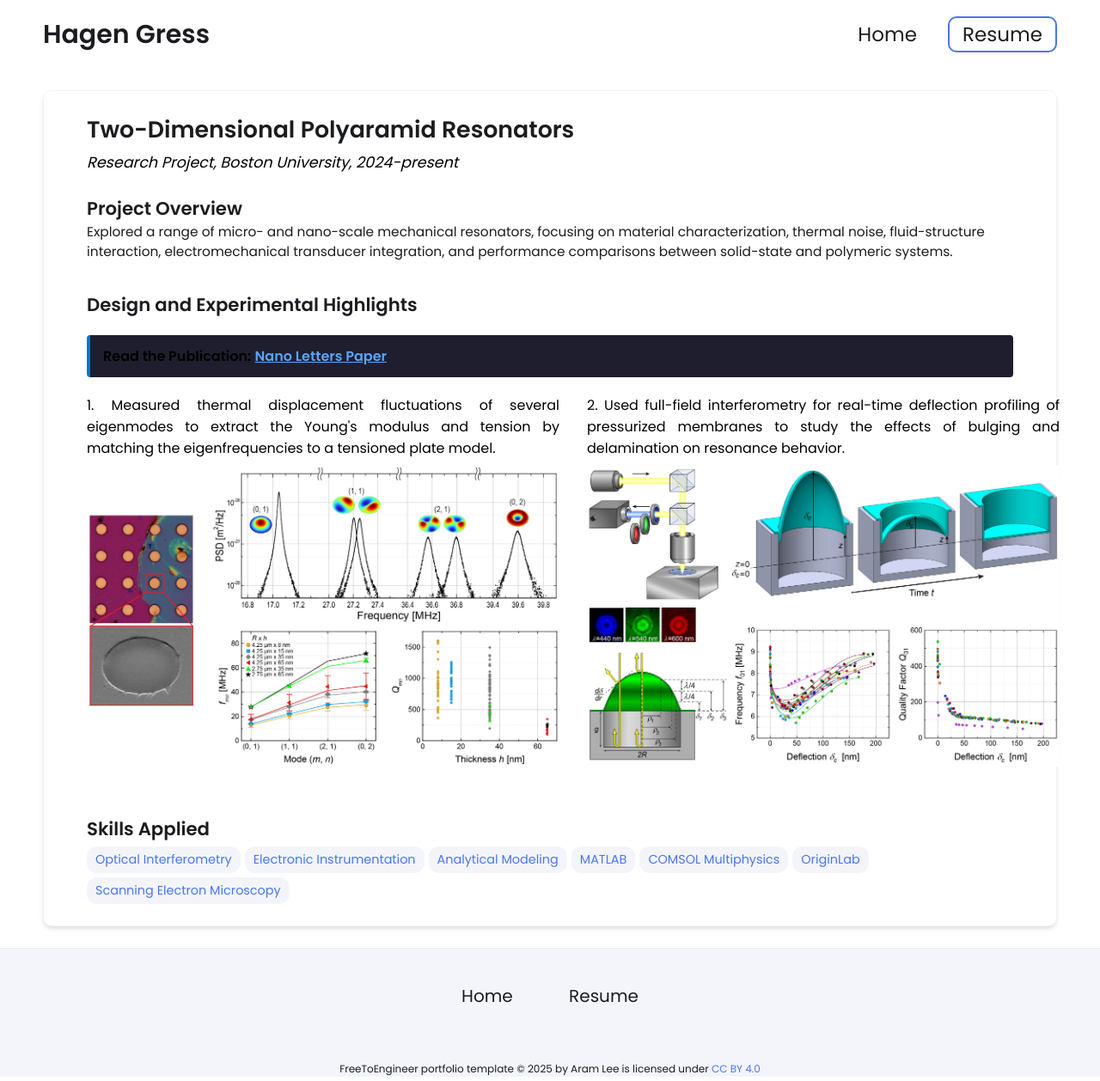
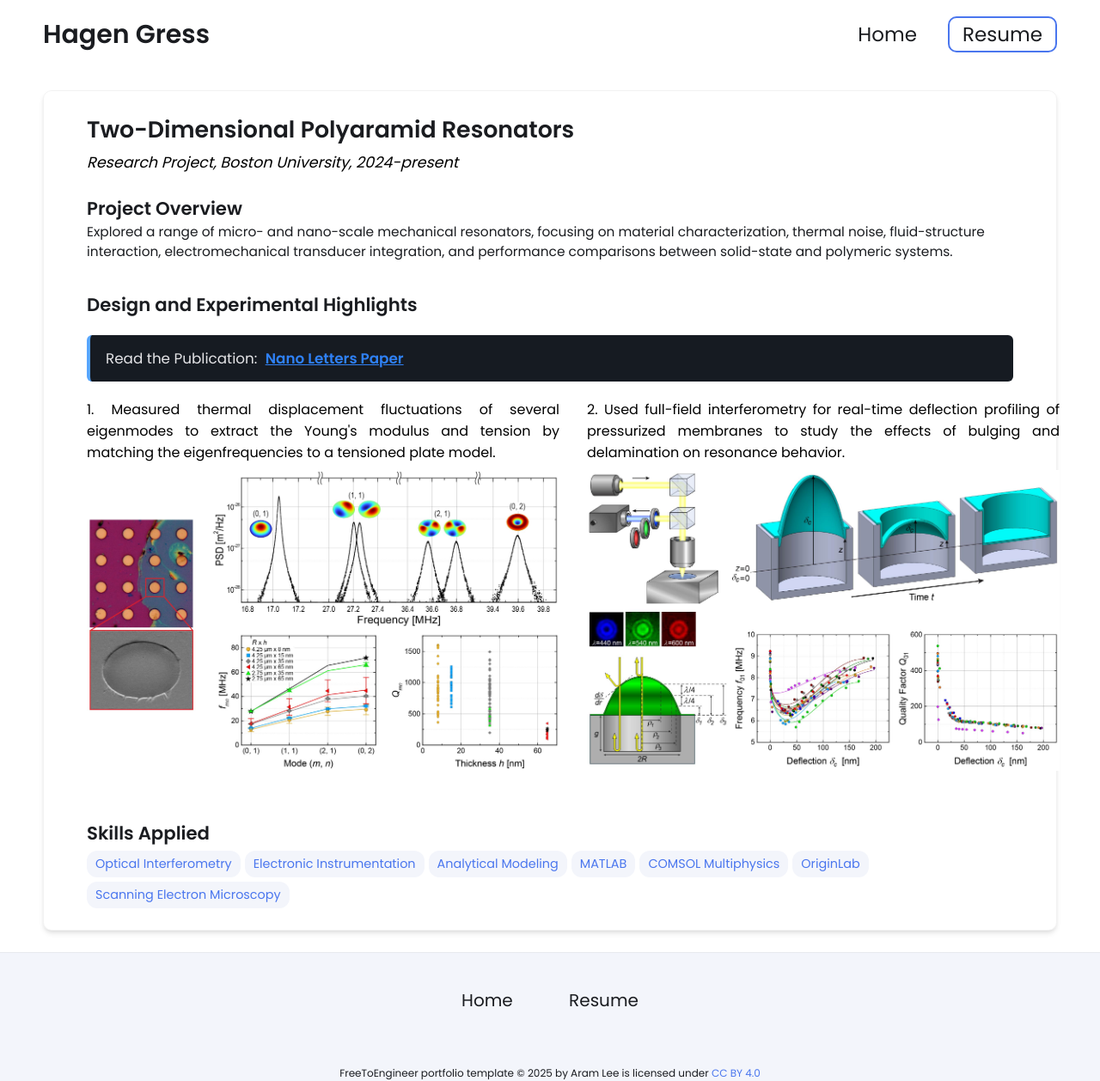
Before and after one commit to HagenGress/HagenGress.github.io, a Jekyll site: the page built from _projects/2D_Resonators/index.md, in a window 1280 px wide. Shown: the whole page at 86% size. Built offline with Jekyll 4.4.1, drawn with Linux system fonts in a browser that asks for light colours.

Commit message:
Update index.md

```diff
--- a/_projects/2D_Resonators/index.md
+++ b/_projects/2D_Resonators/index.md
@@ -12,8 +12,9 @@ main-image: /2D_Resonators_TitlePicture.jpg
 
 ## Design and Experimental Highlights
 
-<div style="margin: 20px 0; padding: 12px 15px; background-color: #1e1e2e; border-left: 4px solid #007acc; border-radius: 4px;">
-  <strong>Read the Publication:</strong> <a href="https://pubs.acs.org/doi/abs/10.1021/acs.nanolett.5c04440" target="_blank" style="color: #58a6ff; text-decoration: underline; font-weight: bold;">Nano Letters Paper</a>
+<div style="margin: 20px 0; padding: 14px 18px; background-color: #161b22; border-left: 4px solid #58a6ff; border-radius: 6px;">
+  <span style="color: #e4e4e7; font-weight: 500; font-size: 1.05em; margin-right: 5px;">Read the Publication:</span>
+  <a href="https://pubs.acs.org/doi/abs/10.1021/acs.nanolett.5c04440" target="_blank" style="color: #2f81f7; text-decoration: underline; font-weight: 600; font-size: 1.05em; transition: color 0.2s;">Nano Letters Paper</a>
 </div>
 
 {% include image-gallery.html
```
